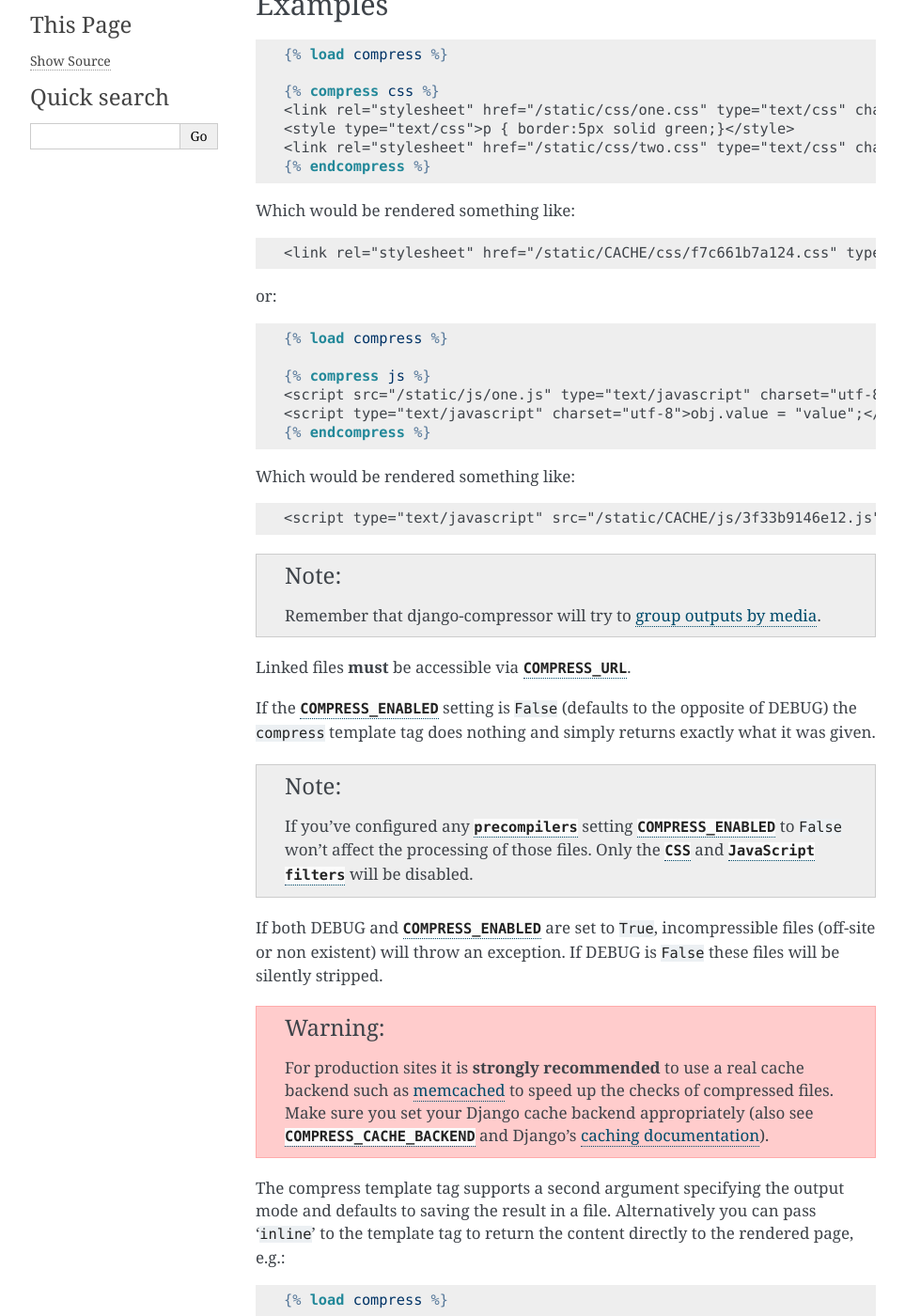
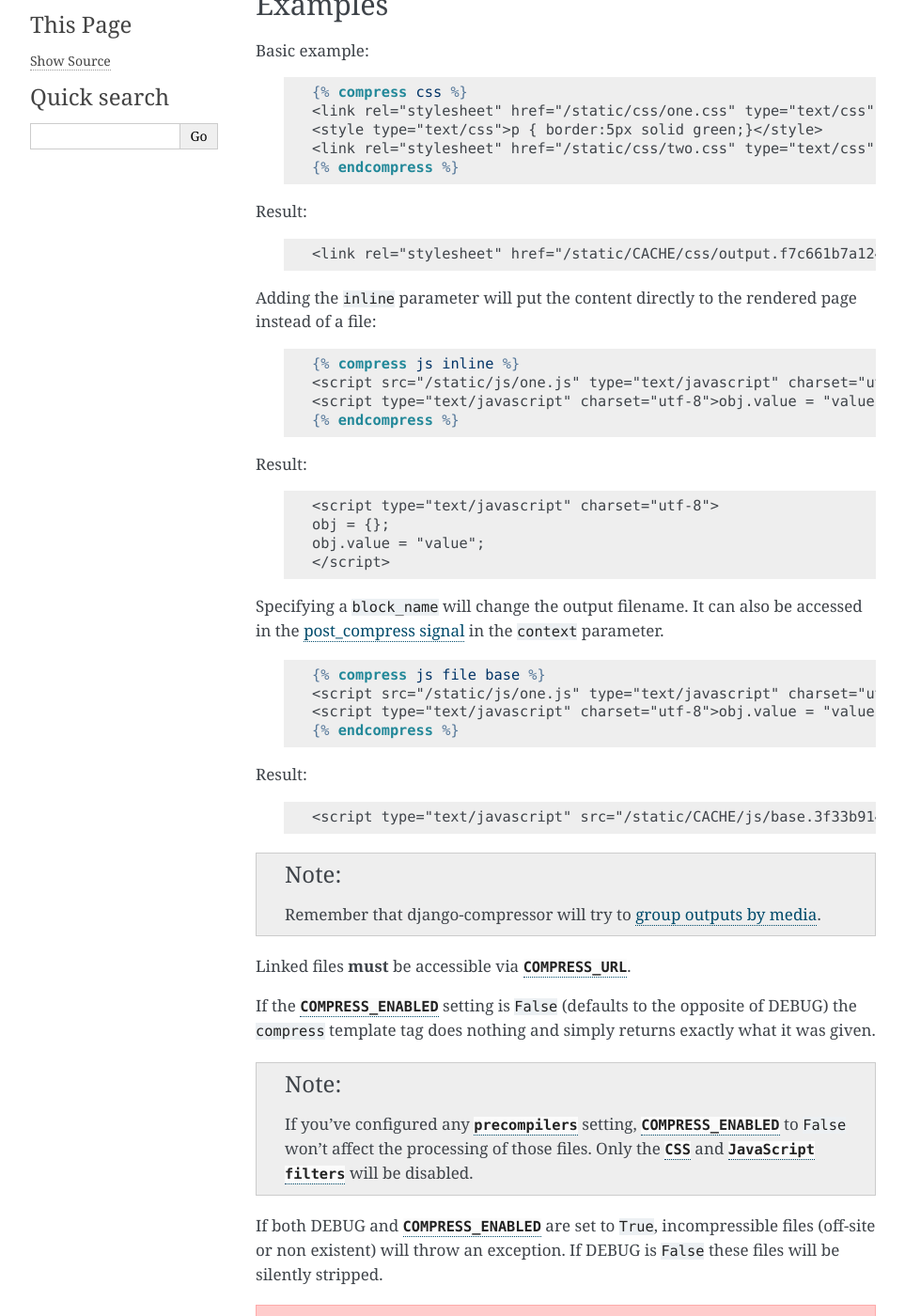
Before and after one commit to django-compressor/django-compressor, a Sphinx documentation site: the page built from docs/usage.txt, in a window 1280 px wide and 1400 px high, scrolled down 244 px. Shown: the whole window at 94% size, without its empty margins (148-1111 px from the left). Built offline with Sphinx 7.4.7, drawn with Linux system fonts in a browser that asks for light colours; some of the changed text lies outside the part shown.

Commit message:
Ensure generated file always contains a base name, ref #775 (#861)
* Change the naming of the generated output files to the format from <hash>.<ext> to <name>.<hash>.<ext>

* The default name is set to output.  This helps with Whitenoise integration as only files named as <name>.<hash>.<ext> will be considered immutable.
* Use the block_name as the name if it's provided in the template tag.
* When using single or multiple js/css files with no filters defined the basename of one of those files will be used for the name (this is existing behaviour).
* Tests added and updated to support the name change.

* Update documentation on block_name

```diff
--- a/docs/settings.txt
+++ b/docs/settings.txt
@@ -39,7 +39,7 @@
     like this::
 
         <script type="text/javascript" src="/static/js/site-base.js"></script>
-        <script type="text/javascript" src="/static/CACHE/js/8dd1a2872443.js" charset="utf-8"></script>
+        <script type="text/javascript" src="/static/CACHE/js/awesome.8dd1a2872443.js" charset="utf-8"></script>
 
 .. attribute:: COMPRESS_URL
 
@@ -301,7 +301,7 @@
 
     This would give you something like this::
 
-        <script type="text/javascript" src="/static/CACHE/js/8dd1a2872443.js" charset="utf-8"></script>
+        <script type="text/javascript" src="/static/CACHE/js/output.8dd1a2872443.js" charset="utf-8"></script>
 
     The same works for less_, too:
 
@@ -322,7 +322,7 @@
 
     Which would be rendered something like::
 
-        <link rel="stylesheet" href="/static/CACHE/css/8ccf8d877f18.css" type="text/css" charset="utf-8">
+        <link rel="stylesheet" href="/static/CACHE/css/output.8ccf8d877f18.css" type="text/css" charset="utf-8">
 
     .. _less: http://lesscss.org/
     .. _CoffeeScript: http://coffeescript.org/
--- a/docs/usage.txt
+++ b/docs/usage.txt
@@ -13,9 +13,9 @@
 Examples
 --------
 
+Basic example:
+
     .. code-block:: django
-
-    {% load compress %}
 
         {% compress css %}
         <link rel="stylesheet" href="/static/css/one.css" type="text/css" charset="utf-8">
@@ -23,28 +23,46 @@
         <link rel="stylesheet" href="/static/css/two.css" type="text/css" charset="utf-8">
         {% endcompress %}
 
-Which would be rendered something like:
+Result:
 
     .. code-block:: django
 
-    <link rel="stylesheet" href="/static/CACHE/css/f7c661b7a124.css" type="text/css" charset="utf-8">
+        <link rel="stylesheet" href="/static/CACHE/css/output.f7c661b7a124.css" type="text/css" charset="utf-8">
 
-or:
+Adding the ``inline`` parameter will put the content directly to the
+rendered page instead of a file:
 
     .. code-block:: django
 
-    {% load compress %}
-
-    {% compress js %}
+        {% compress js inline %}
         <script src="/static/js/one.js" type="text/javascript" charset="utf-8"></script>
         <script type="text/javascript" charset="utf-8">obj.value = "value";</script>
         {% endcompress %}
 
-Which would be rendered something like:
+Result:
 
     .. code-block:: django
 
-    <script type="text/javascript" src="/static/CACHE/js/3f33b9146e12.js" charset="utf-8"></script>
+        <script type="text/javascript" charset="utf-8">
+        obj = {};
+        obj.value = "value";
+        </script>
+
+Specifying a ``block_name`` will change the output filename. It can also be
+accessed in the :ref:`post_compress signal <signals>` in the ``context`` parameter.
+
+    .. code-block:: django
+
+        {% compress js file base %}
+        <script src="/static/js/one.js" type="text/javascript" charset="utf-8"></script>
+        <script type="text/javascript" charset="utf-8">obj.value = "value";</script>
+        {% endcompress %}
+
+Result:
+
+    .. code-block:: django
+
+        <script type="text/javascript" src="/static/CACHE/js/base.3f33b9146e12.js" charset="utf-8"></script>
 
 .. note::
 
@@ -61,7 +79,7 @@
 
     If you've configured any
     :attr:`precompilers <django.conf.settings.COMPRESS_PRECOMPILERS>`
-    setting :attr:`~django.conf.settings.COMPRESS_ENABLED` to ``False`` won't
+    setting, :attr:`~django.conf.settings.COMPRESS_ENABLED` to ``False`` won't
     affect the processing of those files. Only the
     :attr:`CSS <django.conf.settings.COMPRESS_CSS_FILTERS>` and
     :attr:`JavaScript filters <django.conf.settings.COMPRESS_JS_FILTERS>`
@@ -79,31 +97,6 @@
     :attr:`~django.conf.settings.COMPRESS_CACHE_BACKEND` and
     Django's `caching documentation`_).
 
-The compress template tag supports a second argument specifying the output
-mode and defaults to saving the result in a file. Alternatively you can
-pass '``inline``' to the template tag to return the content directly to the
-rendered page, e.g.:
-
-.. code-block:: django
-
-    {% load compress %}
-
-    {% compress js inline %}
-    <script src="/static/js/one.js" type="text/javascript" charset="utf-8"></script>
-    <script type="text/javascript" charset="utf-8">obj.value = "value";</script>
-    {% endcompress %}
-
-would be rendered something like::
-
-    <script type="text/javascript" charset="utf-8">
-    obj = {};
-    obj.value = "value";
-    </script>
-
-The compress template tag also supports a third argument for naming the output
-of that particular compress tag.  This is then added to the context so you can
-access it in the `post_compress signal <signals>`.
-
 .. _memcached: http://memcached.org/
 .. _caching documentation: https://docs.djangoproject.com/en/1.8/topics/cache/#memcached
 
@@ -111,7 +104,7 @@
 .. _offline_compression:
 
 Offline Compression
----------------
+-------------------
 
 Django Compressor has the ability to run the compression "offline",
 i.e. outside of the request/response loop -- independent from user requests.
```
Also changed, not shown: 8 other files. Lines whose indentation alone changed are shown as unchanged.
